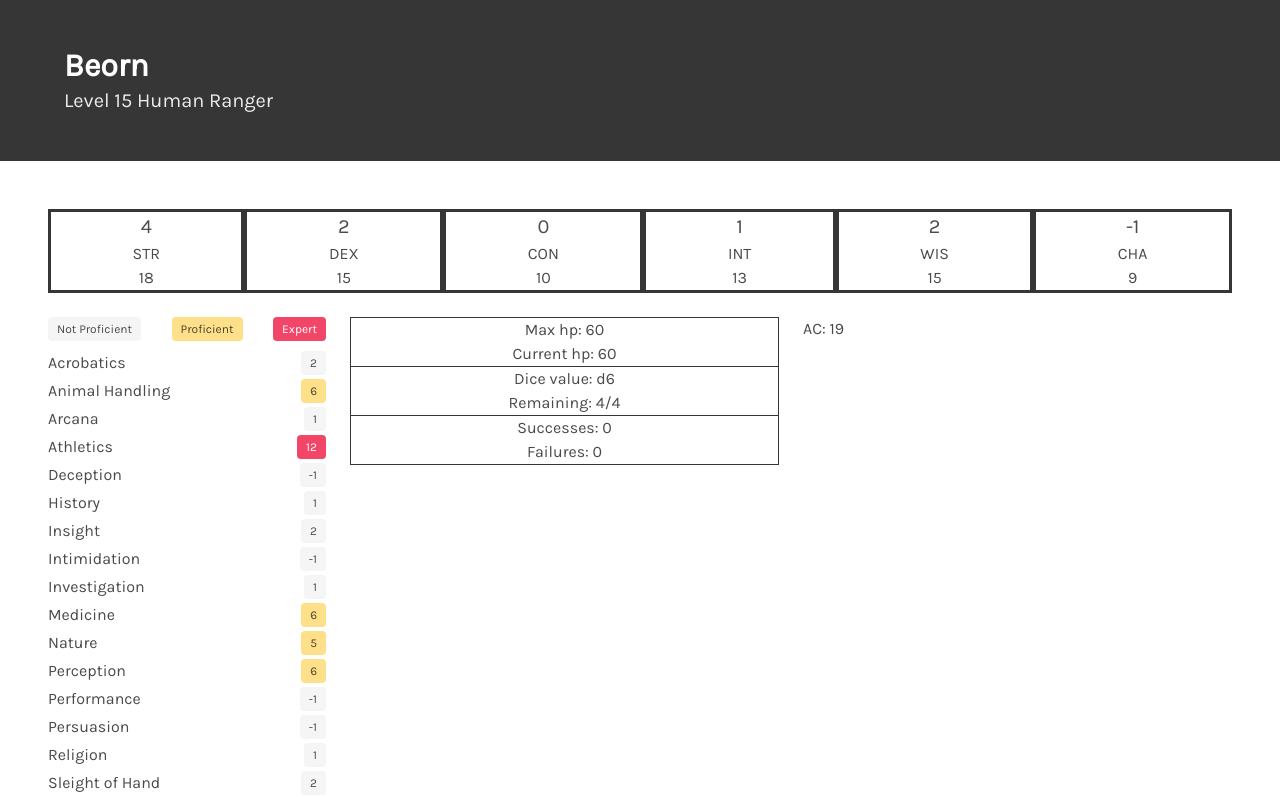
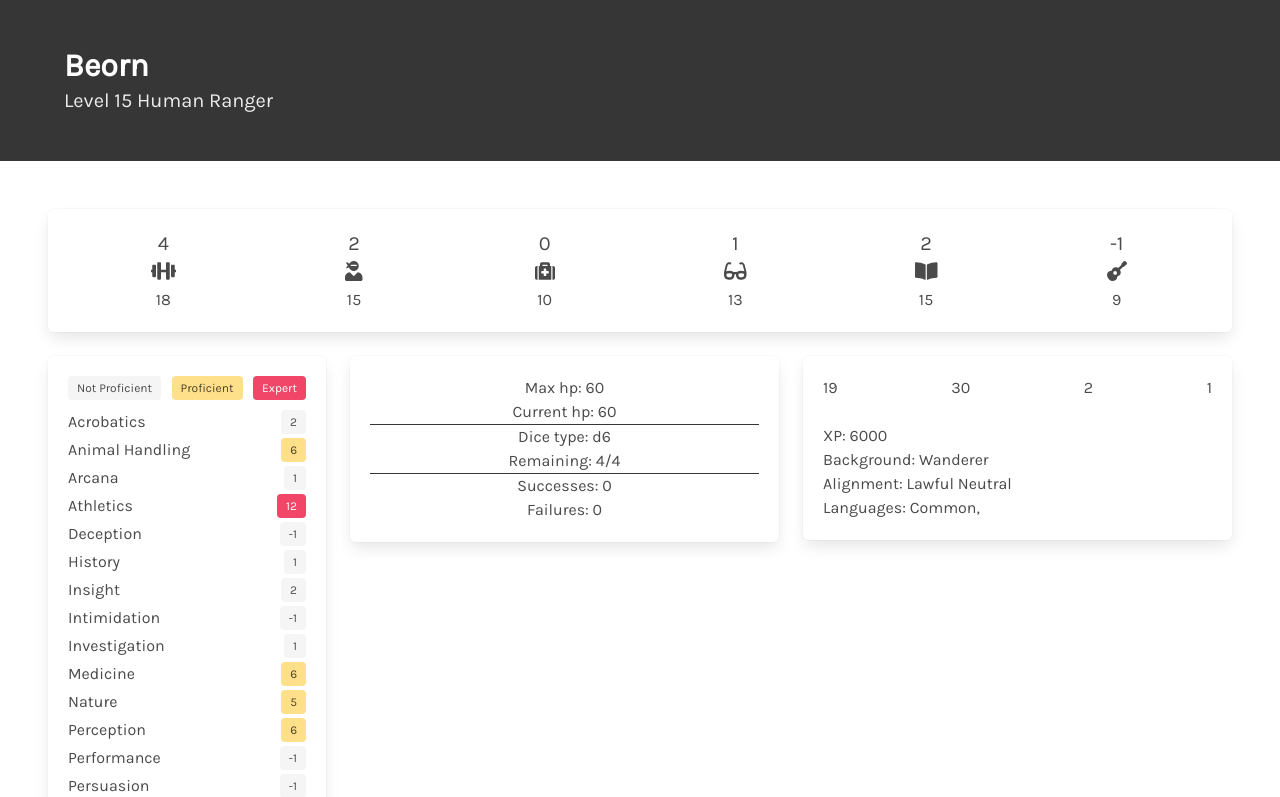
Before and after one commit to micaminoff/simple_charsheet, a React (Create React App) app in the folder frontend/: page / in a window 1280 px wide. Shown: the top 797 px of the page. Built offline with nearby package versions, Linux system fonts and the light colour scheme; the HTML template or start-up script is replaced by a standard one.

Commit message:
Icon shenanigans

```diff
--- a/frontend/package.json
+++ b/frontend/package.json
@@ -3,6 +3,9 @@
   "version": "0.1.0",
   "private": true,
   "dependencies": {
+    "@fortawesome/fontawesome-svg-core": "^1.2.30",
+    "@fortawesome/free-solid-svg-icons": "^5.14.0",
+    "@fortawesome/react-fontawesome": "^0.1.11",
     "@testing-library/jest-dom": "^4.2.4",
     "@testing-library/react": "^9.5.0",
     "@testing-library/user-event": "^7.2.1",
--- a/frontend/public/index.html
+++ b/frontend/public/index.html
@@ -1,6 +1,7 @@
 <!DOCTYPE html>
 <html lang="en">
   <head>
+    <script src="https://use.fontawesome.com/e5aede8723.js"></script>
     <meta charset="utf-8" />
     <meta name="viewport" content="width=device-width, initial-scale=1" />
     <title>Simple Sheet</title>
--- a/frontend/src/App.scss
+++ b/frontend/src/App.scss
@@ -10,11 +10,9 @@ $dark: #363636;
 
 .ability_box {
     flex-direction: column;
-    border: medium solid $dark;
 }
 
 .health_box {
-    border: thin solid $dark;
 
     .health_part {
         border-bottom: thin solid $dark;
--- a/frontend/src/Components/AbilityBox.tsx
+++ b/frontend/src/Components/AbilityBox.tsx
@@ -1,9 +1,41 @@
 import React from 'react'
+import { FontAwesomeIcon } from '@fortawesome/react-fontawesome'
+import { faDumbbell, faUserNinja, faMedkit, faGlasses, faBookOpen, faGuitar, faQuestionCircle } from '@fortawesome/free-solid-svg-icons'
 import { modifier } from '../Functions'
+import { IconProp } from '@fortawesome/fontawesome-svg-core'
 
 export interface Props {
     ability_name: string;
     ability_val?: number;
+}
+
+const render_icon = (ability: string) => {
+    let icon: IconProp;
+    switch (ability) {
+        case 'STR':
+            icon = faDumbbell;
+            break;
+        case 'DEX':
+            icon = faUserNinja;
+            break;
+        case 'CON':
+            icon = faMedkit;
+            break;
+        case 'INT':
+            icon = faGlasses;
+            break;
+        case 'WIS':
+            icon = faBookOpen;
+            break;
+        case 'CHA':
+            icon = faGuitar;
+            break;
+        default:
+            icon = faQuestionCircle;
+    }
+    return (
+        <span className='icon'><FontAwesomeIcon icon={icon} size='lg'/></span>
+    )
 }
 
 const AbilityBox = ({ ability_name, ability_val }: Props) => (
@@ -13,7 +45,9 @@ const AbilityBox = ({ ability_name, ability_val }: Props) => (
                 ability_val ? modifier(ability_val) : 0
             }
         </div>
-        <div className='ability_name'>{ability_name}</div>
+        <div title={ability_name} className='ability_name'>
+            {render_icon(ability_name)}
+        </div>
         <div className='ability_val' title='value'>{ability_val}</div>
     </div>
 );
--- a/frontend/src/Components/AbilityRow.tsx
+++ b/frontend/src/Components/AbilityRow.tsx
@@ -7,7 +7,7 @@ export interface Props {
 }
 
 const AbilityRow = ({abilities}: Props) => (
-    <nav className='level atribute_row'>
+    <nav className='level atribute_row box'>
         <AbilityBox ability_name='STR' ability_val={abilities.str}/>
         <AbilityBox ability_name='DEX' ability_val={abilities.dex}/>
         <AbilityBox ability_name='CON' ability_val={abilities.con}/>
--- a/frontend/src/Components/CharacterInfo.tsx
+++ b/frontend/src/Components/CharacterInfo.tsx
@@ -11,8 +11,19 @@ export interface Props {
     initiative?: number;
 }
 
-const CharacterInfo = ({ ac=15, speed=30, initiative, inspiration, background, alignment, languages, xp }: Props) => (
-    <div>AC: {ac}</div>
+const CharacterInfo = ({ ac = 15, speed = 30, initiative, inspiration, background, alignment, languages, xp }: Props) => (
+    <div className='box'>
+        <nav className='level has-text-centered'>
+            <p>{ac}</p>
+            <p>{speed}</p>
+            <p>{initiative}</p>
+            <p>{inspiration}</p>
+        </nav>
+        <div>XP: {xp}</div>
+        <div>Background: {background}</div>
+        <div>Alignment: {alignment}</div>
+        <div>Languages: {languages?.map(lang => lang + ', ')}</div>
+    </div>
 );
 
 export default CharacterInfo;
--- a/frontend/src/Components/HealthBox.tsx
+++ b/frontend/src/Components/HealthBox.tsx
@@ -8,13 +8,13 @@ export interface Props {
 }
 
 const HealthBox = ({ hp, hit_dice, death_saves }: Props) => (
-    <div className='health_box has-text-centered'>
+    <div className='health_box box has-text-centered'>
         <div className='health_part'>
             <p>Max hp: {hp.max}</p>
             <p contentEditable>Current hp: {hp.current}</p>
         </div>
         <div className='dice_part'>
-            <p>Dice value: {hit_dice.dice}</p>
+            <p className='align-items-center'>Dice type: {hit_dice.dice}</p>
             <p>Remaining: <span contentEditable>{hit_dice.remaining}</span>/{hit_dice.max}</p>
         </div>
         <div className='death_part'>
--- a/frontend/src/Components/Skills.tsx
+++ b/frontend/src/Components/Skills.tsx
@@ -9,7 +9,7 @@ interface Props {
 };
 
 const Skills = ({ proficiencies, abilities, proficiency_bonus = 3 }: Props) => (
-    <div>
+    <div className='box'>
         <nav className='level mb-2'>
             <span className='tag'>Not Proficient</span>
             <span className='tag is-warning'>Proficient</span>
--- a/frontend/src/data.json
+++ b/frontend/src/data.json
@@ -5,6 +5,7 @@
         "race": "Human",
         "dnd_class": "Ranger",
         "inspiration": 1,
+        "initiative": 2,
         "background": "Wanderer",
         "alignment": "Lawful Neutral",
         "xp": 6000,
@@ -59,6 +60,6 @@
             "successes": 0,
             "failures": 0
         },
-        "languages": ["common"]
+        "languages": ["Common"]
     }
 ]}
```
Also changed, not shown: 2 other files (tests, documents, lock files or other folders).
